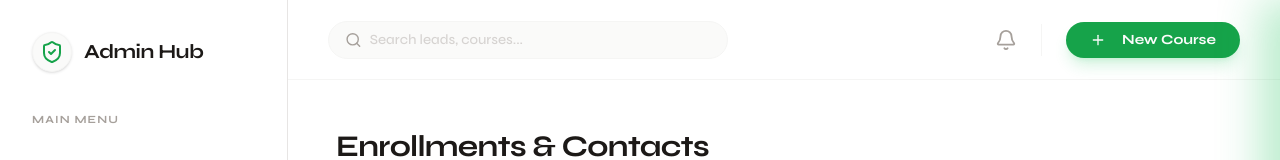
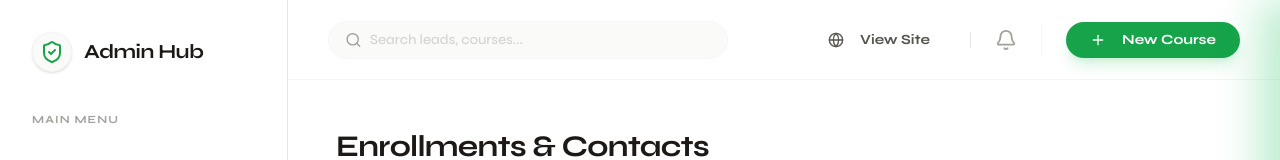
Before and after one commit to MohammedJabir18/milestone-academy, a Next.js app: page /admin/enrollments in a window 1280 px wide. Shown: the top 160 px of the page. Built offline with nearby package versions, Linux system fonts and the light colour scheme; no server answers; the database is empty.

Commit message:
feat: add admin dashboard layout and configure legacy peer dependencies

```diff
--- a/app/admin/(dashboard)/layout.tsx
+++ b/app/admin/(dashboard)/layout.tsx
@@ -15,7 +15,8 @@ import {
   Star,
   BellRing,
   Phone,
-  ClipboardList
+  ClipboardList,
+  Globe
 } from "lucide-react";
 import Link from "next/link";
 import { Button } from "@/components/ui/button";
@@ -95,6 +96,12 @@ export default async function AdminDashboardLayout({
           </div>
 
           <div className="flex items-center gap-6">
+            <Link href="/">
+              <Button variant="ghost" className="font-bold text-stone-600 hover:text-stone-900 rounded-xl px-4 hover:bg-stone-50">
+                <Globe size={18} className="mr-2" /> View Site
+              </Button>
+            </Link>
+            <div className="h-4 w-[1px] bg-stone-200" />
             <button className="relative text-stone-400 hover:text-stone-900 transition-colors">
               <Bell size={22} />
               {(leadsCount || 0) > 0 && (
```
Also changed, not shown: 1 other file (tests, documents, lock files or other folders).
